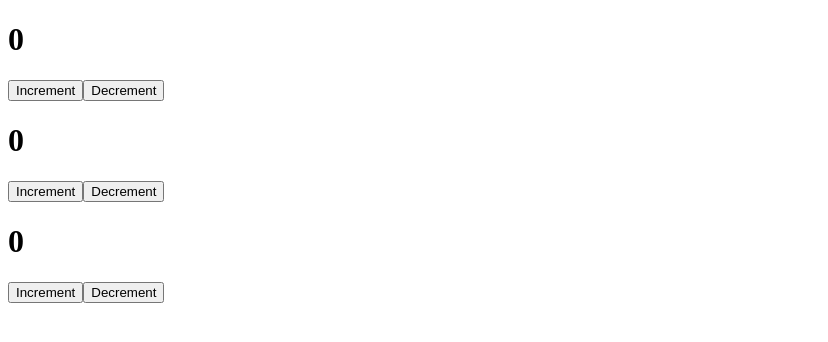
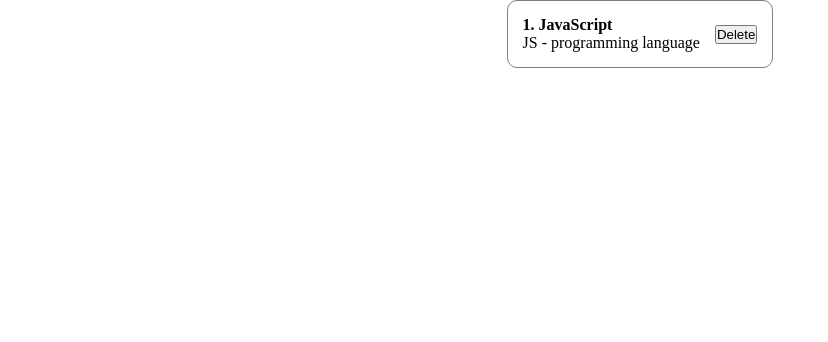
Before and after one commit to puncoviy/reactApp, a React (Create React App) app: page / in a window 1280 px wide. Shown: the top 342 px of the page, without its empty margins (0-828 px from the left). Built offline with nearby package versions, Linux system fonts and the light colour scheme.

Commit message:
edit: add basic styles, start working with comment section

```diff
--- a/src/App.js
+++ b/src/App.js
@@ -1,17 +1,24 @@
-import React, {useState} from "react";
+import React, { useState } from "react";
+import './styles/App.css'
 import ClassCounter from "./components/ClassCounter";
 import Counter from "./components/Counter";
 
 function App() {
-  const [value, setValue] = useState('text from input');
+    const [value, setValue] = useState('text from input');
 
-  return (
-    <div className="App">
-        <ClassCounter/>
-        <ClassCounter/>
-        <ClassCounter/>
-    </div>
-  );
+    return (
+        <div className="App">
+            <div className="post">
+                <div className="post__content">
+                    <strong>1. JavaScript</strong>
+                    <div>JS - programming language</div>
+                </div>
+                <div className="post__btns">
+                    <button>Delete</button>
+                </div>
+            </div>
+        </div>
+    );
 }
 
 export default App;
--- /dev/null
+++ b/src/styles/App.css
@@ -0,0 +1,26 @@
+* {
+    margin: 0;
+    padding: 0;
+    box-sizing: border-box;
+}
+
+#root {
+    display: flex;
+    justify-content: center;
+}
+
+.App {
+    max-width: 400px;
+}
+.post {
+    display: flex;
+    align-items: center;
+    gap: 15px;
+    padding: 15px;
+    border: 1px solid grey;
+    border-radius: 10px;
+}
+.post__content {
+}
+.post__btns {
+}
```
Also changed, not shown: src/components/ClassCounter.jsx (+4 -4 lines).
